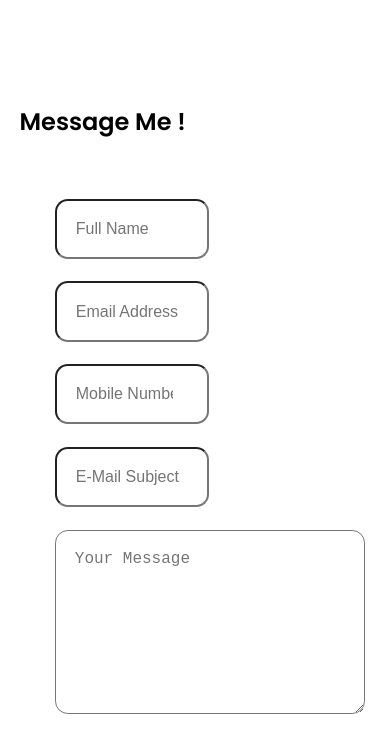
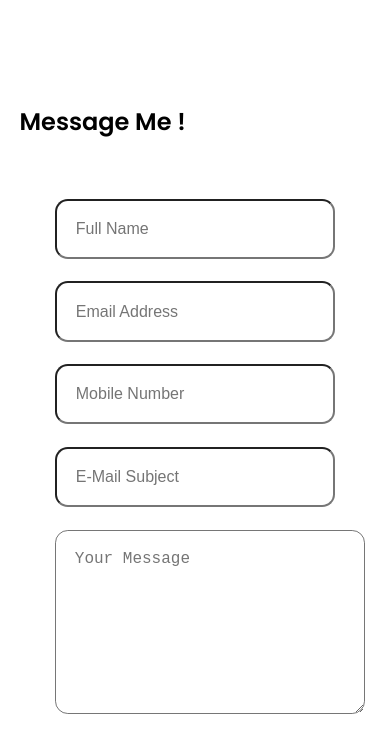
Before and after one commit to sinha-stuti/Personal_Portfolio, a plain HTML site: page index.html in a window 390 px wide. Shown: the part 5609-6338 px from the top of the page. Drawn offline with nearby package versions, Linux system fonts and the light colour scheme.

Commit message:
Update mediaqueries.css

```diff
--- a/mediaqueries.css
+++ b/mediaqueries.css
@@ -107,6 +107,9 @@
     .text-container {
       text-align: justify;
     }
+    .contact form .input-box input {
+      width: 100%
+    }
 }
 
 @media screen and (max-width: 320px) {
```
